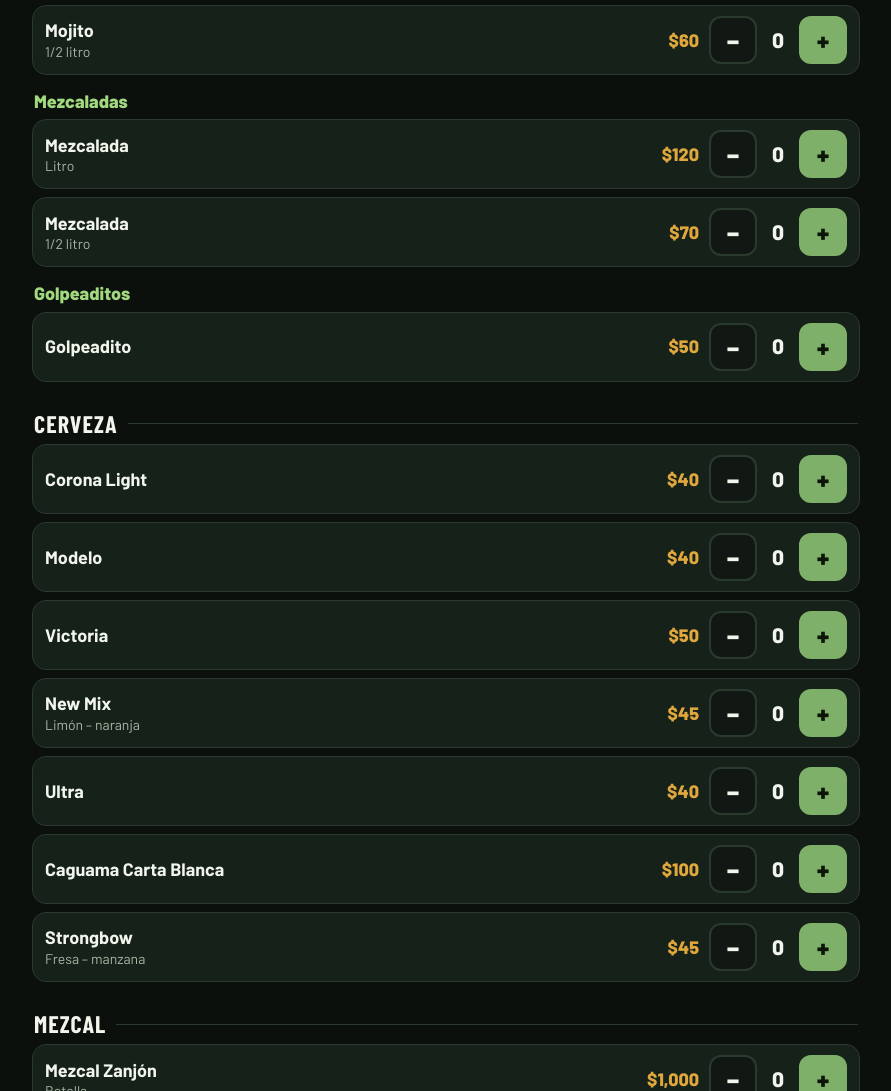
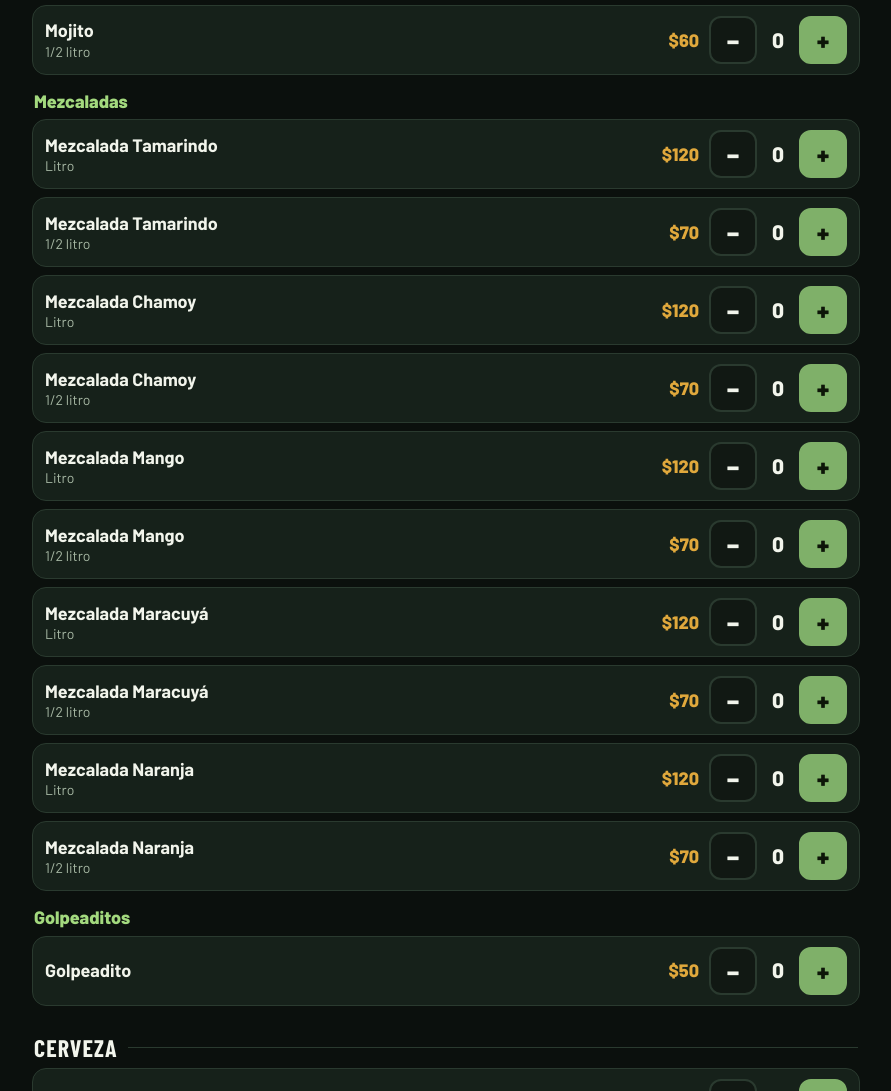
Before and after one commit to yoshiocarballo26-cyber/yc-universal, a plain HTML site: page index.html in a window 1280 px wide. Shown: the part 1266-2357 px from the top of the page, without its empty margins (194-1085 px from the left). Drawn offline with nearby package versions, Linux system fonts and the light colour scheme.

Commit message:
Add files via upload

```diff
--- a/index.html
+++ b/index.html
@@ -328,8 +328,16 @@
           { name:"Mojito", detail:"1/2 litro", price:60 }
         ]},
         { name:"Mezcaladas", lines:[
-          { name:"Mezcalada", detail:"Litro",     price:120 },
-          { name:"Mezcalada", detail:"1/2 litro", price:70 }
+          { name:"Mezcalada Tamarindo", detail:"Litro",     price:120 },
+          { name:"Mezcalada Tamarindo", detail:"1/2 litro", price:70 },
+          { name:"Mezcalada Chamoy",    detail:"Litro",     price:120 },
+          { name:"Mezcalada Chamoy",    detail:"1/2 litro", price:70 },
+          { name:"Mezcalada Mango",     detail:"Litro",     price:120 },
+          { name:"Mezcalada Mango",     detail:"1/2 litro", price:70 },
+          { name:"Mezcalada Maracuyá",  detail:"Litro",     price:120 },
+          { name:"Mezcalada Maracuyá",  detail:"1/2 litro", price:70 },
+          { name:"Mezcalada Naranja",   detail:"Litro",     price:120 },
+          { name:"Mezcalada Naranja",   detail:"1/2 litro", price:70 }
         ]},
         { name:"Golpeaditos", lines:[
           { name:"Golpeadito", detail:"", price:50 }
```
